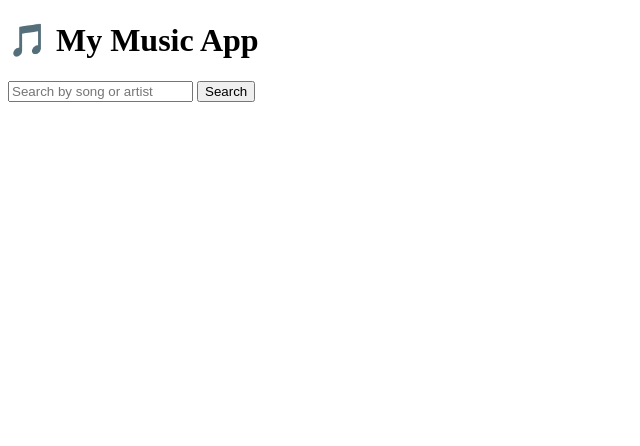
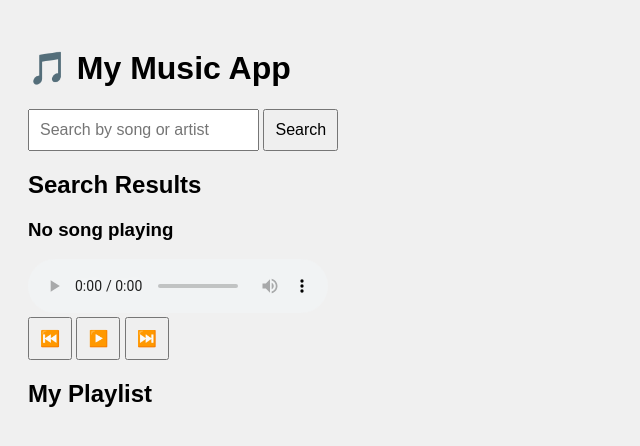
Before and after one commit to gladys6-arch/make-music, a plain HTML site: page index.html in a window 1280 px wide. Shown: the whole page, without its empty margins (0-640 px from the left). Drawn offline with Linux system fonts and the light colour scheme.

Commit message:
add new changes in index.js

```diff
--- a/index.html
+++ b/index.html
@@ -4,13 +4,30 @@
   <meta charset="UTF-8">
   <meta name="viewport" content="width=device-width, initial-scale=1.0">
   <title>Document</title>
+  <link rel="stylesheet" href="style.css">
 </head>
 <body>
    <h1>🎵 My Music App</h1>
 
   <input type="text" id="search-input" placeholder="Search by song or artist">
   <button id="search-btn">Search</button>
+  <h2>Search Results</h2>
+  <ul id="results"></ul>
 
+  <div class="player">
+    <h3 id="current-song-title">No song playing</h3>
+    <audio id="audio" controls></audio>
+    <div>
+      <button onclick="prevSong()">⏮️</button>
+      <button id="play-btn" onclick="togglePlay()">▶️</button>
+      <button onclick="nextSong()">⏭️</button>
+    </div>
+  </div>
+
+  <h2>My Playlist</h2>
+  <ul id="playlist"></ul>
+
+  <script src="index.js"></script>
 
 </body>
 </html>
--- a/index.js
+++ b/index.js
@@ -0,0 +1,7 @@
+// get element by id
+const searchInput=document.getElementById('search-input');
+const searchBtn=document.getElementById('search-btn');
+const resultsList = document.getElementById('results');
+const currentsong=document.getElementById('current-song-title');
+const Audio =document.getElementById('audio');
+const playbutton=document.getElementById('play-btn');
--- a/style.css
+++ b/style.css
@@ -0,0 +1,10 @@
+body {
+  font-family: sans-serif;
+  padding: 20px;
+  background: #f0f0f0;
+}
+
+input, button {
+  padding: 10px;
+  font-size: 16px;
+}
```
